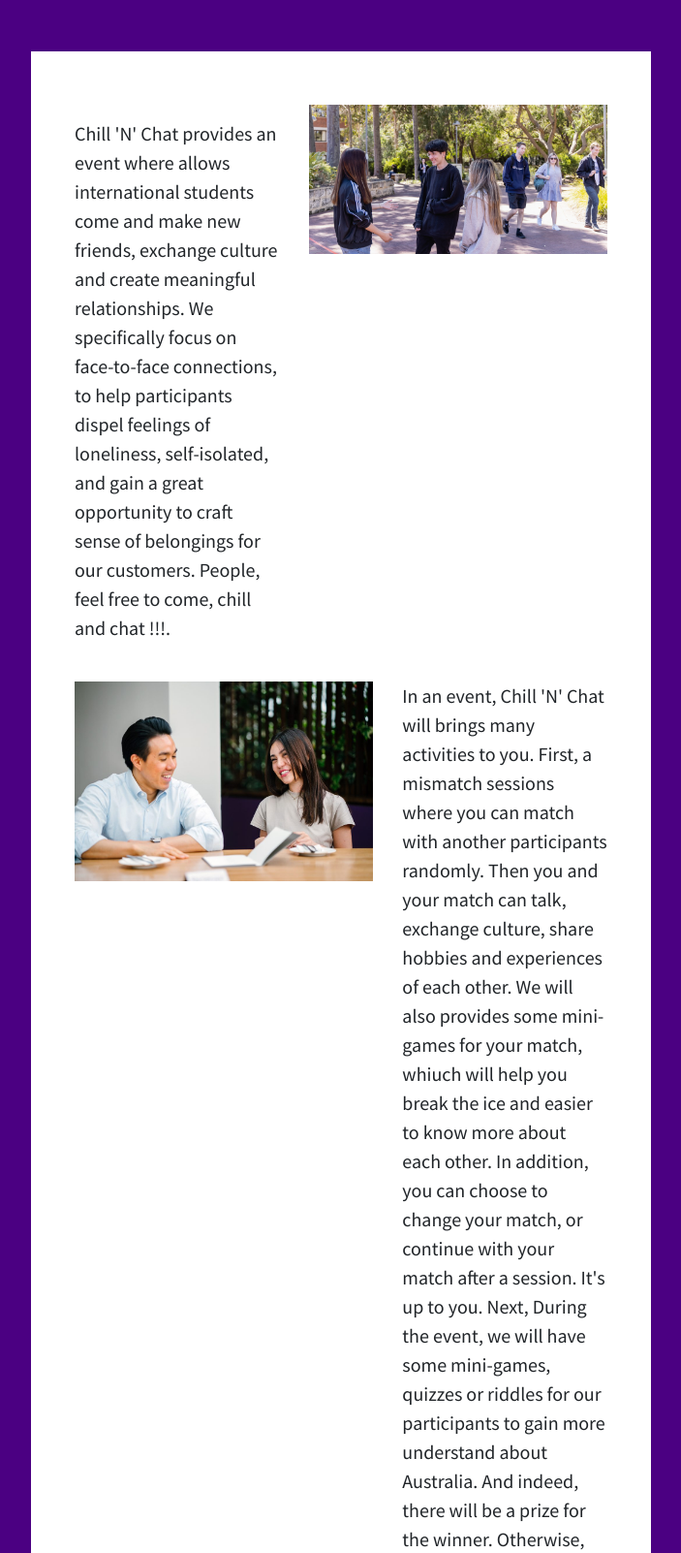
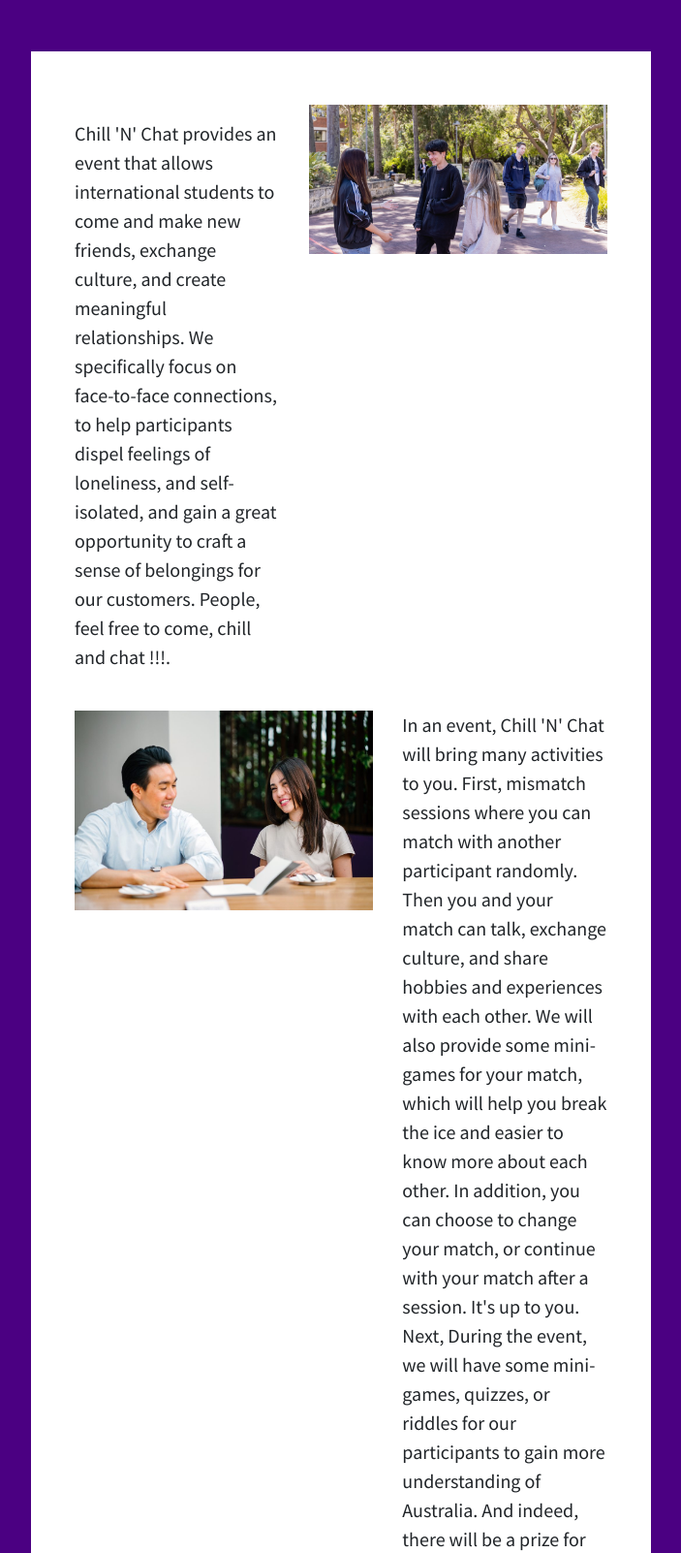
Before and after one commit to angu0043/Chill-N-Chat, a plain HTML site: page index.html in a window 1280 px wide. Shown: the part 1380-2982 px from the top of the page at 97% size, without its empty margins (288-991 px from the left). Drawn offline with nearby package versions, Linux system fonts and the light colour scheme.

Commit message:
Update index.html

```diff
--- a/index.html
+++ b/index.html
@@ -100,7 +100,7 @@
 			<div class="aboutpage-body-content">
 				<div class="about-article row">
 					<div class="About-Text col-5">
-						<article> Chill 'N' Chat provides an event where allows international students come and make new friends, exchange culture and create meaningful relationships. We specifically focus on face-to-face connections, to help participants dispel feelings of loneliness, self-isolated, and gain a great opportunity to craft sense of belongings for our customers. People, feel free to come, chill and chat !!!. </article>
+						<article> Chill 'N' Chat provides an event that allows international students to come and make new friends, exchange culture, and create meaningful relationships. We specifically focus on face-to-face connections, to help participants dispel feelings of loneliness, and self-isolated, and gain a great opportunity to craft a sense of belongings for our customers. People, feel free to come, chill and chat !!!.</article>
 					</div>
 					<div class="About-image col-7">
 						<img src="Images/About1.jpeg" class="img-fluid">
@@ -111,7 +111,7 @@
 						<img src="Images/About2.jpeg" class="img-fluid">
 					</div>
 					<div class="col-5">
-						<article> In an event, Chill 'N' Chat will brings many activities to you. First, a mismatch sessions where you can match with another participants randomly. Then you and your match can talk, exchange culture, share hobbies and experiences of each other. We will also provides some mini-games for your match, whiuch will help you break the ice and easier to know more about each other. In addition, you can choose to change your match, or continue with your match after a session. It's up to you. Next, During the event, we will have some mini-games, quizzes or riddles for our participants to gain more understand about Australia. And indeed, there will be a prize for the winner. Otherwise, we will provides some addition services for customers to entertain and chill like drinks, music, ... </article>
+						<article> In an event, Chill 'N' Chat will bring many activities to you. First, mismatch sessions where you can match with another participant randomly. Then you and your match can talk, exchange culture, and share hobbies and experiences with each other. We will also provide some mini-games for your match, which will help you break the ice and easier to know more about each other. In addition, you can choose to change your match, or continue with your match after a session. It's up to you. Next, During the event, we will have some mini-games, quizzes, or riddles for our participants to gain more understanding of Australia. And indeed, there will be a prize for the winner. Otherwise, we will provide some additional services for customers to entertain and chill like drinks, music, ...</article>
 					</div>
 				</div>
 			</div>
```
